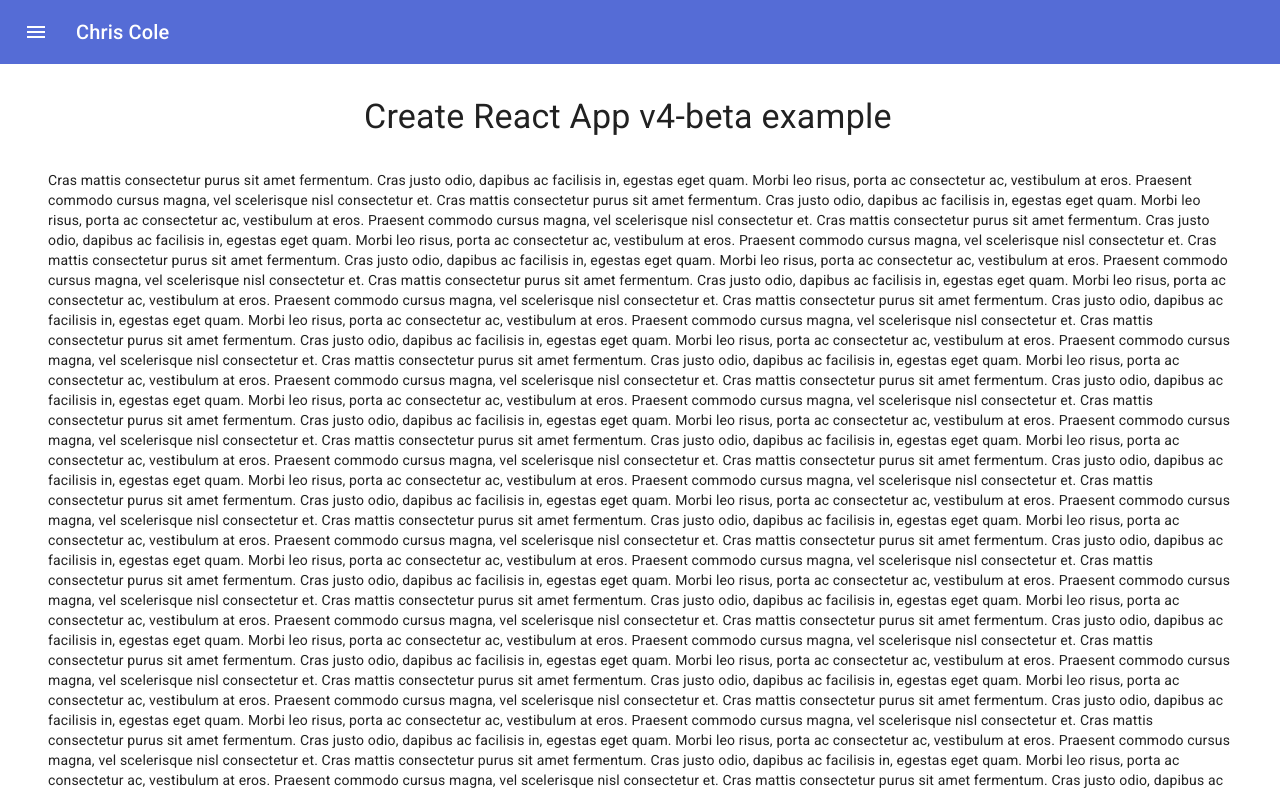
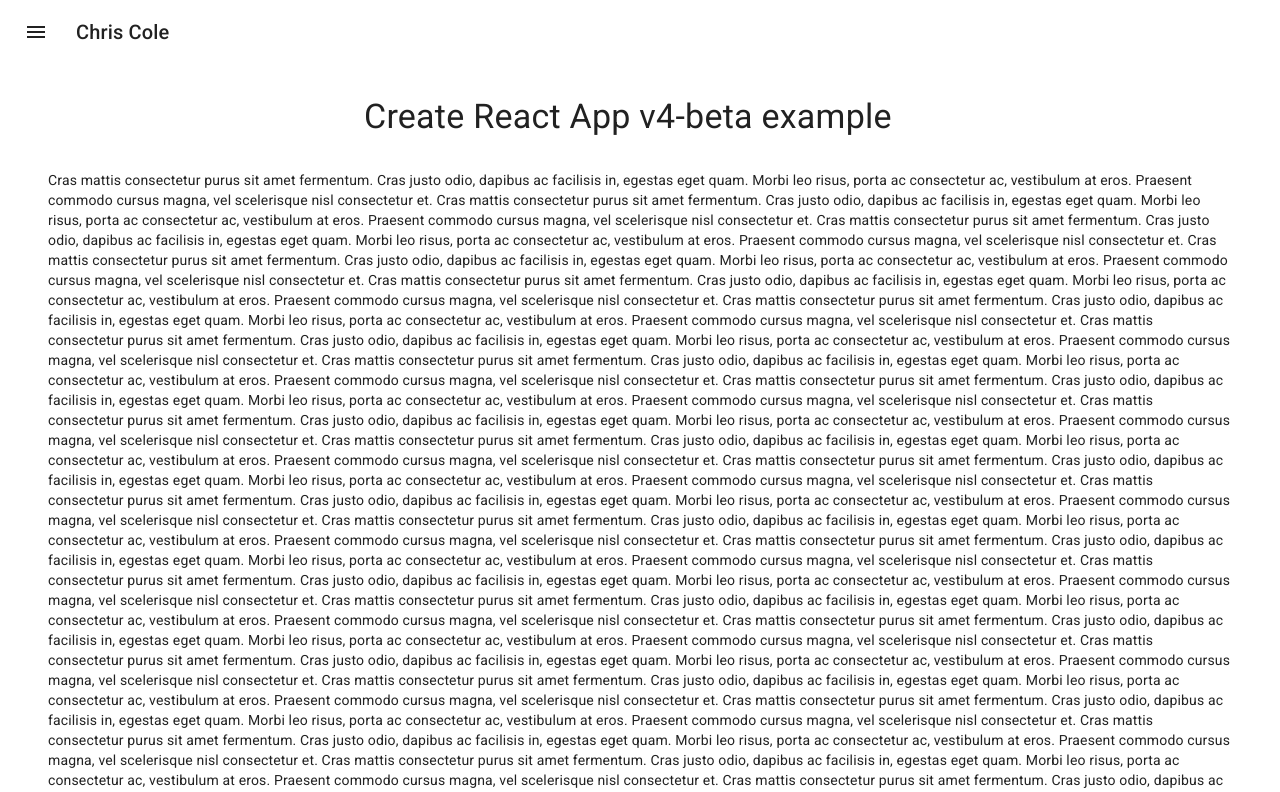
Before and after one commit to chrisrcole/chrisrcole.github.io, a React (Create React App) app: page / in a window 1280 px wide. Shown: the top 792 px of the page. Built offline with nearby package versions, Linux system fonts and the light colour scheme.

Commit message:
appbar transparent -> opaque

```diff
--- a/src/components/navigation/Navigation.tsx
+++ b/src/components/navigation/Navigation.tsx
@@ -26,7 +26,7 @@
   })
 );
 
-function ElevationScroll(props: Props) {
+function OpaqueScroll(props: Props) {
   const { children } = props;
 
   const trigger = useScrollTrigger({
@@ -36,6 +36,7 @@
 
   return React.cloneElement(children, {
     elevation: trigger ? 4 : 0,
+    color: trigger ? "primary" : "transparent",
   });
 }
 
@@ -43,7 +44,7 @@
   const classes = useStyles();
   return (
     <>
-      <ElevationScroll {...props}>
+      <OpaqueScroll {...props}>
         <AppBar>
           <Toolbar>
             <IconButton
@@ -59,7 +60,7 @@
             </Typography>
           </Toolbar>
         </AppBar>
-      </ElevationScroll>
+      </OpaqueScroll>
       <Toolbar id="back-to-top-anchor" />
     </>
   );
```
